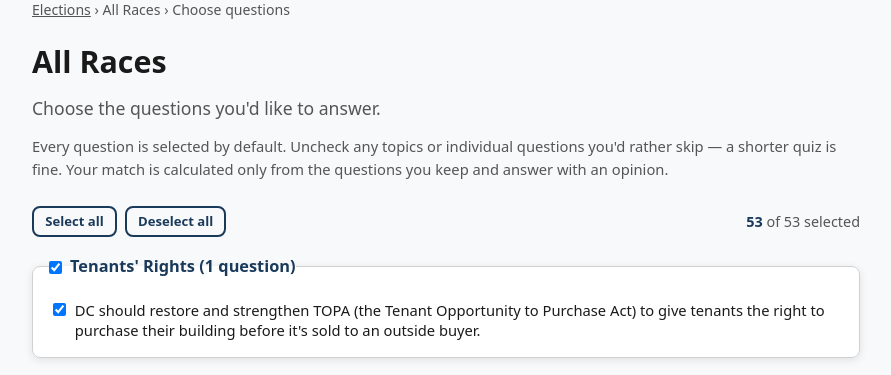
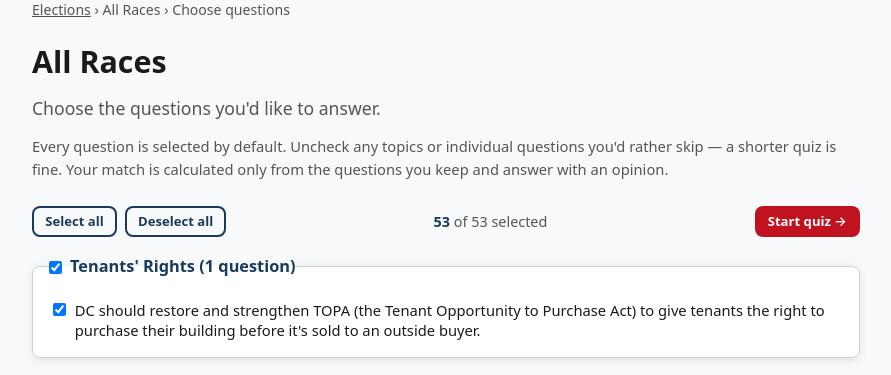
Before and after one commit to jackmurphy2351/dc_whotovotefor, a Flask app: page /quiz/all/start in a window 1280 px wide. Shown: the part 139-514 px from the top of the page, without its empty margins (194-1085 px from the left). Run offline with Flask 3, Linux system fonts and the light colour scheme.

Commit message:
Add Start quiz button to top of question-selection screen
Saves a scroll for users who want to proceed with all questions selected.

Co-Authored-By: Claude Sonnet 4.6 <noreply@anthropic.com>

```diff
--- a/helpmevote/templates/quiz_start.html
+++ b/helpmevote/templates/quiz_start.html
@@ -40,6 +40,7 @@
     <p class="select-counter" aria-live="polite">
       <span data-selected-count>{{ selected | length }}</span> of {{ total }} selected
     </p>
+    <button type="submit" class="btn btn-primary btn-small" data-start-btn>Start quiz →</button>
   </div>
 
   {% for issue, questions in groups %}
```
